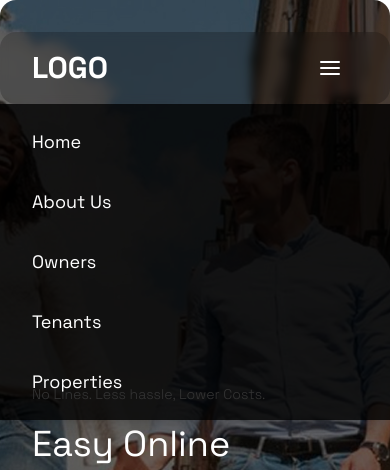
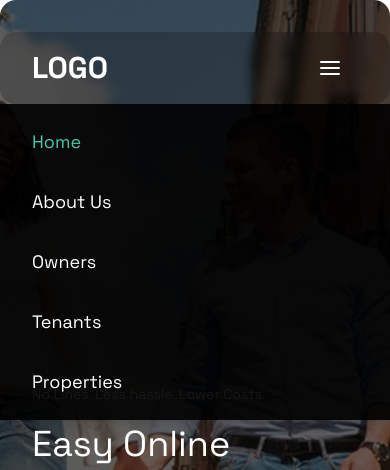
Before and after one commit to mohsinparvi/ropstam-task, a React (Vite) app: page / in a window 390 px wide. Both pictures are taken after a click on the icon 330 px from the left and 68 px from the top of the page. Shown: the top 470 px of the page. Built offline with nearby package versions, Linux system fonts and the light colour scheme.

Commit message:
fix: improve mobile navigation styling for better visibility and user experience

```diff
--- a/src/components/common/mobile-nav.tsx
+++ b/src/components/common/mobile-nav.tsx
@@ -22,13 +22,13 @@ export function MobileNav() {
         />
       </div>
       {isOpen && (
-        <nav className="absolute top-full left-0 w-full z-10 bg-black/80 backdrop-blur-lg  text-white p-4 shadow-lg">
+        <nav className="absolute top-full left-0 w-full z-10 bg-black/90 backdrop-blur-3xl  text-white p-4 shadow-lg">
           <ul className="flex flex-col gap-4 text-lg">
             {NAV_ITEMS.map((item) => (
               <li key={item.label}>
                 <NavLink
                   href={item.href}
-                  className="block text-white py-2 px-4 hover:bg-gray-700"
+                  className="block py-2 px-4 "
                   onClick={() => setIsOpen(false)}
                 >
                   {item.label}
```
